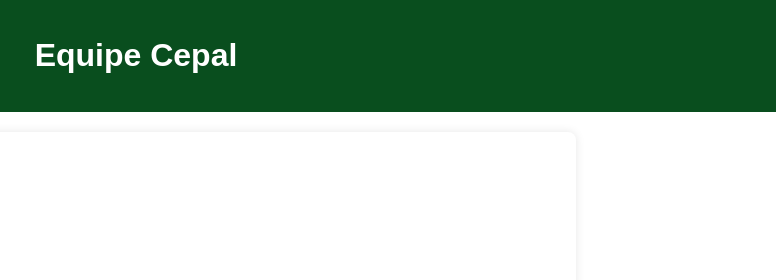
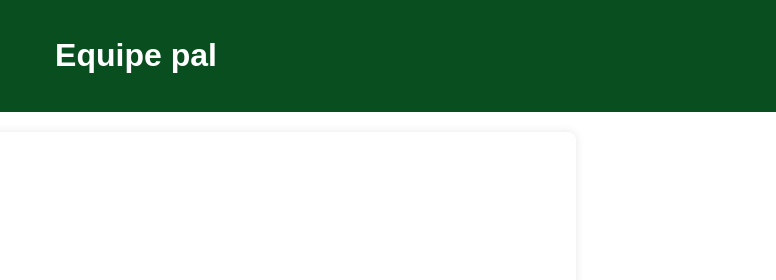
Before and after one commit to viniciusfrancar/aaaaa, a plain HTML site: page index.html in a window 1280 px wide. Shown: the top 280 px of the page, 504-1280 px from the left. Drawn offline with Linux system fonts and the light colour scheme.

Commit message:
Update index.html

```diff
--- a/index.html
+++ b/index.html
@@ -8,7 +8,7 @@
 </head>
 <body>
     <header>
-        <h1>Equipe Cepal</h1>
+        <h1>Equipe pal</h1>
     </header>
 
     <main>
```
